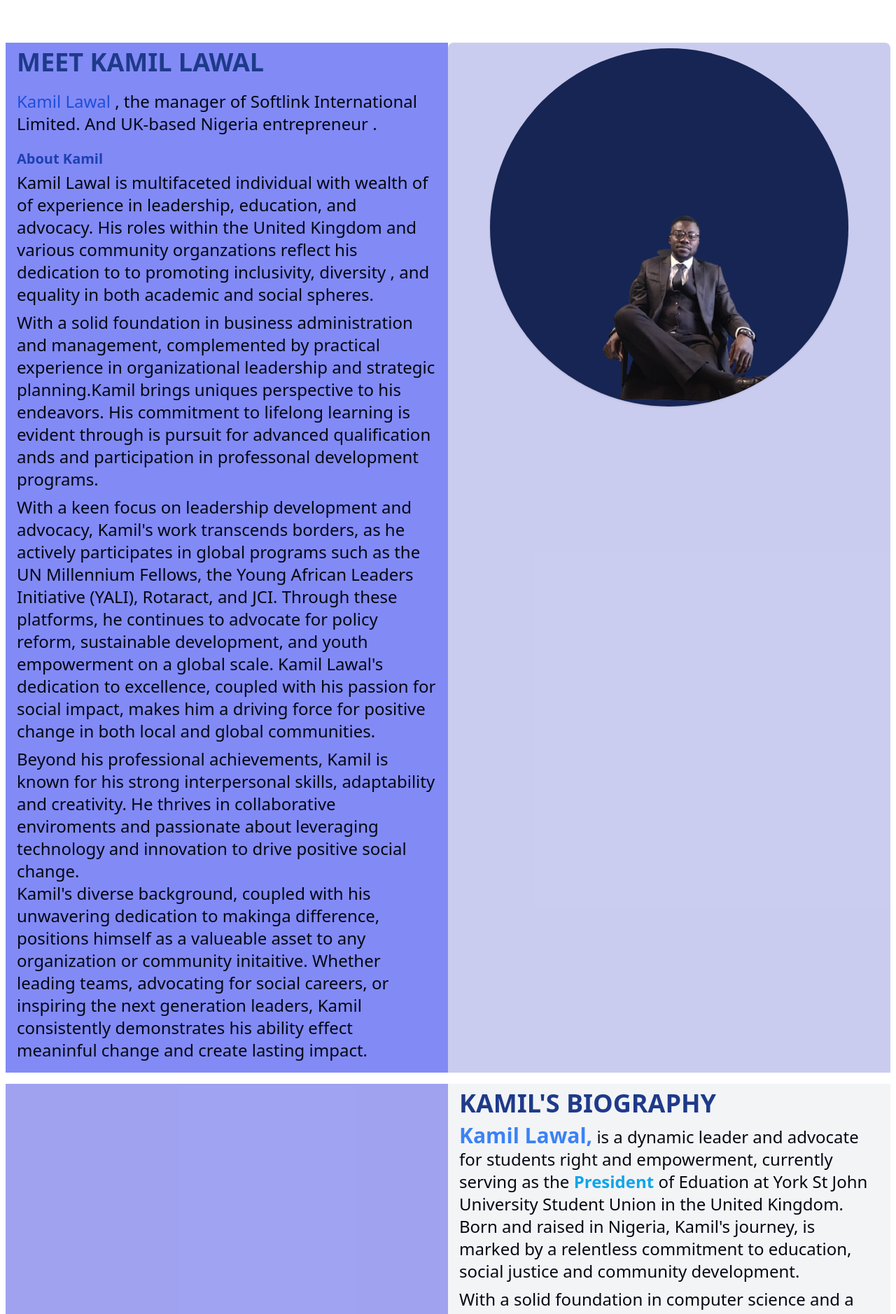
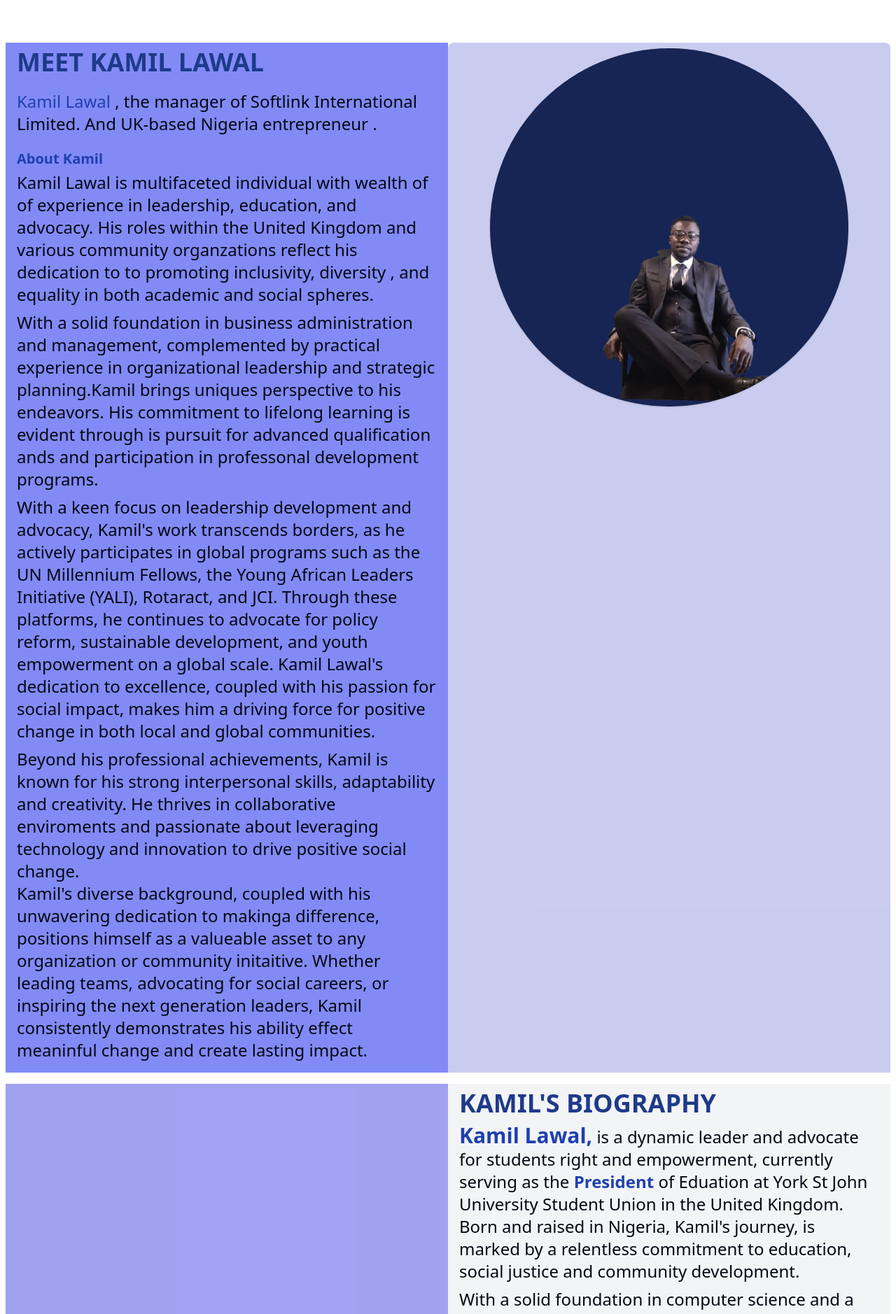
Before and after one commit to Cosmosvybes/kaylaw_inc, a React (Vite) app: page /home in a window 1280 px wide. Shown: the part 1243-3121 px from the top of the page at 70% size. Built offline with nearby package versions, Linux system fonts and the light colour scheme.

Commit message:
updates ui touches

```diff
--- a/src/Components/Biography.jsx
+++ b/src/Components/Biography.jsx
@@ -30,10 +30,10 @@ const Biography = () => {
                 // data-aos="fade-down"
                 className="px-4 text-2xl max-sm:text-sm font-normal mt-2 text-gray-950"
               >
-                <span className="text-blue-500 font-semibold  text-3xl">Kamil Lawal,</span> is a
+                <span className="text-blue-800 font-semibold  text-3xl">Kamil Lawal,</span> is a
                 dynamic leader and advocate for students right and empowerment,
                 currently serving as the{" "}
-                <b className="text-sky-500">President </b>of Eduation at York
+                <b className="text-blue-800">President </b>of Eduation at York
                 St John University Student Union in the United Kingdom. Born and
                 raised in Nigeria, Kamil's journey, is marked by a relentless
                 commitment to education, social justice and community
--- a/src/Components/Ceo.jsx
+++ b/src/Components/Ceo.jsx
@@ -26,7 +26,7 @@ const Ceo = () => {
 
                 className="px-4 text-2xl font-normal max-sm:text-sm text-gray-950 "
               >
-                <span className="text-blue-700 text-2xl">Kamil Lawal</span> ,
+                <span className="text-blue-800 text-2xl">Kamil Lawal</span> ,
                 the manager of Softlink International Limited. And UK-based
                 Nigeria entrepreneur .
               </p>
--- a/src/Components/Pictures/Card.jsx
+++ b/src/Components/Pictures/Card.jsx
@@ -11,7 +11,7 @@ const Card = ({ image, location }) => {
                     backgroundSize: "cover",
                 }}
                 className="relative w-full max-sm:w-full h-[24rem]  object-contain rounded-lg shadow-md flex justify-center items-center">
-                <div className="absolute bottom-0 right-0 p-2 left-0 flex flex-col gap-2 w full h-1/5 bg-transparent backdrop-blur-md">
+                <div className="absolute bottom-0 right-0 p-2 left-0 flex flex-col gap-2 w-full h-1/6 bg-transparent backdrop-blur-md">
                     <LocationMap className="text-3xl text-black" />
                     <p className="text-white">{location ? location : "UK , London"}</p>
                 </div>
```
